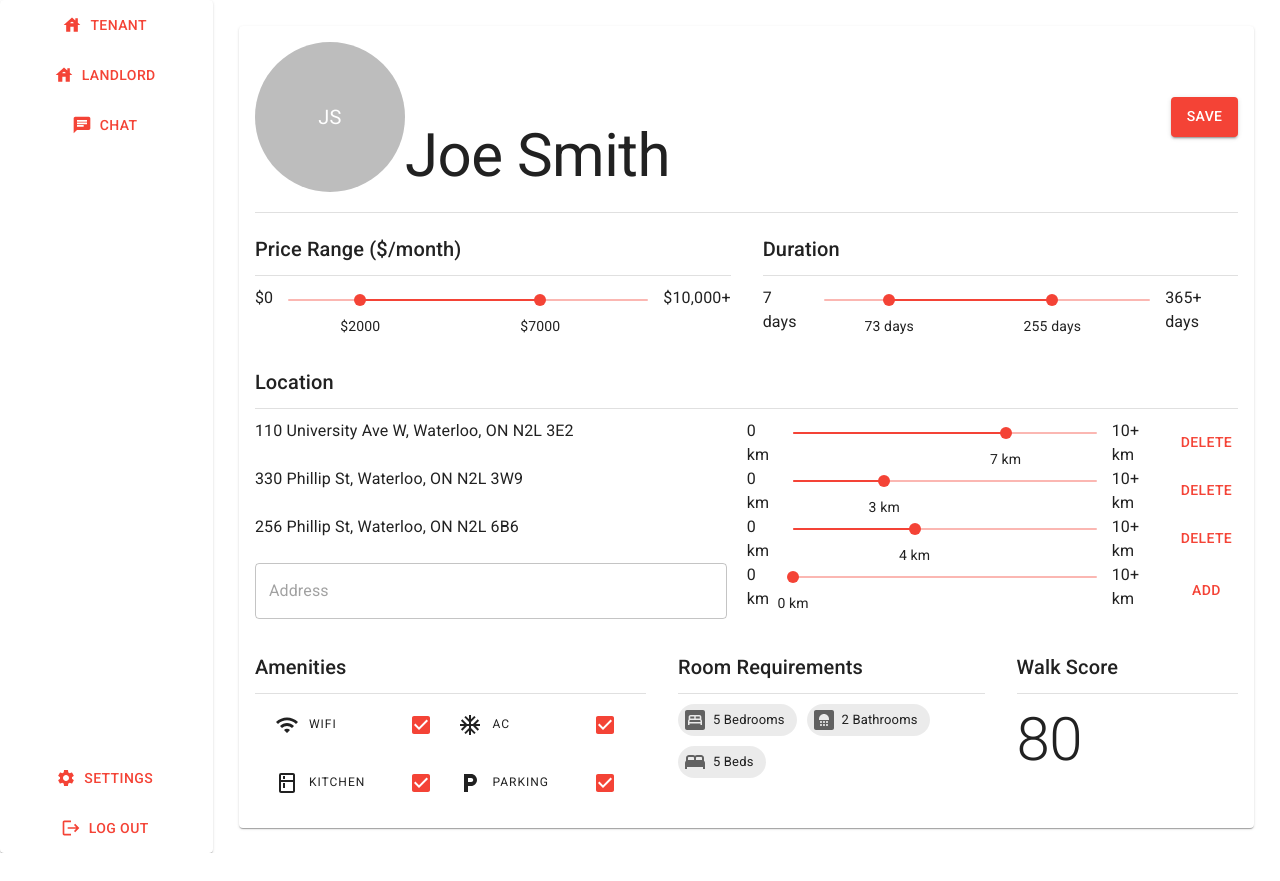
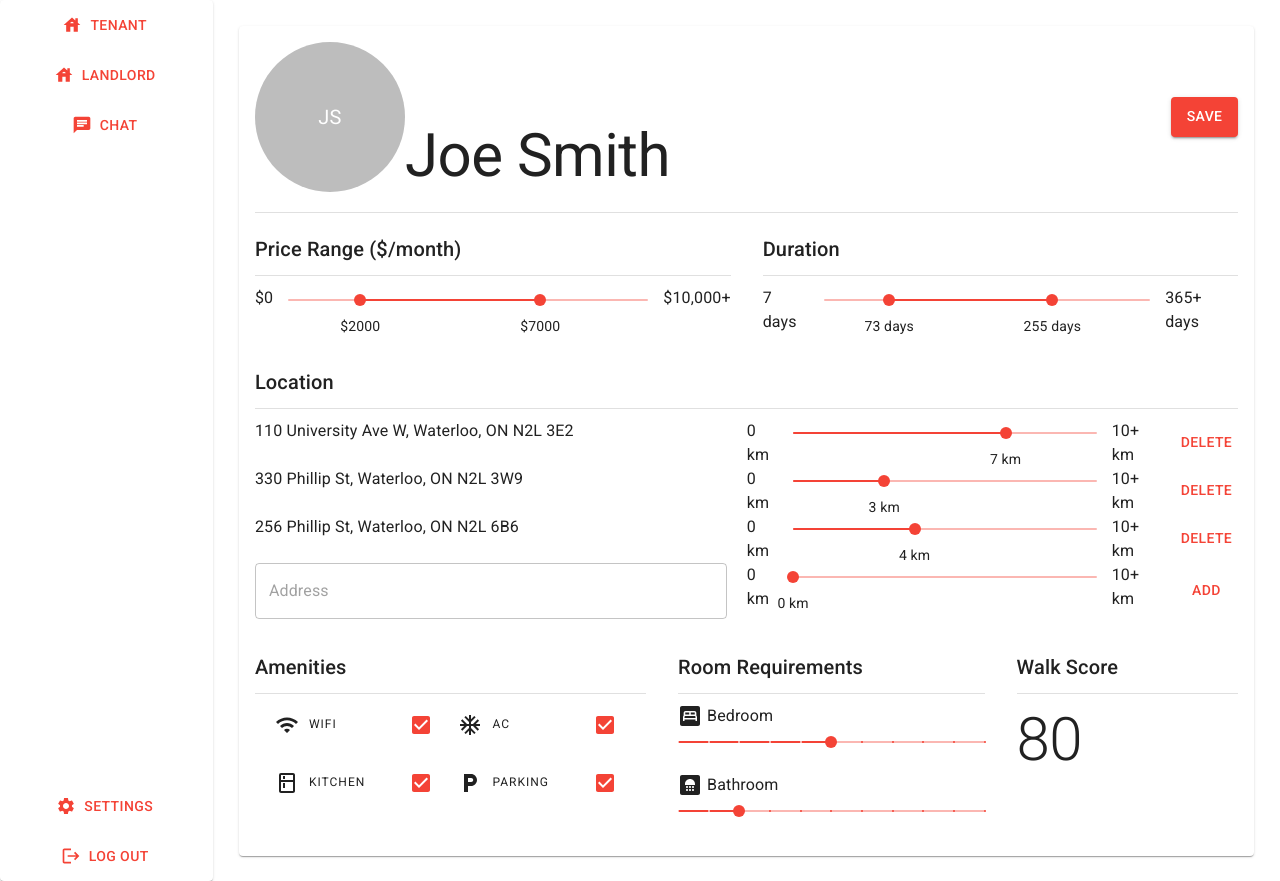
Before and after one commit to Sung-En-Huang/Spot, a React (Create React App) app: page /edit in a window 1280 px wide. Before the commit the page ends 853 px from the top, so only its background shows below. Built offline with nearby package versions, Linux system fonts and the light colour scheme; sample sign-in values are in the browser's storage.

Commit message:
implement room sliders for edit page

```diff
--- a/src/pages/EditProfile.tsx
+++ b/src/pages/EditProfile.tsx
@@ -8,12 +8,10 @@ import {
     Avatar,
     Typography,
     Slider,
-    Chip,
     Checkbox,
     TextField,
 } from "@mui/material";
 import {
-    Bed,
     Bathroom,
     BedroomParent,
     WifiOutlined,
@@ -98,6 +96,12 @@ interface Amenity {
     selected: boolean;
 }
 
+interface Room {
+    icon: React.ReactNode;
+    name: string;
+    num: number;
+}
+
 interface ProfileSettings {
     price: {
         lower: number;
@@ -109,11 +113,7 @@ interface ProfileSettings {
     };
     locations: Location[];
     amenities: Amenity[];
-    rooms: {
-        bedrooms: number;
-        bathrooms: number;
-        beds: number;
-    };
+    rooms: Room[];
     walkScore: number;
 }
 
@@ -141,11 +141,18 @@ function EditProfile() {
             { icon: <KitchenOutlined />, text: "Kitchen", selected: true },
             { icon: <LocalParkingOutlined />, text: "Parking", selected: true },
         ],
-        rooms: {
-            bedrooms: 5,
-            bathrooms: 2,
-            beds: 5,
-        },
+        rooms: [
+            {
+                icon: <BedroomParent />,
+                name: "Bedroom",
+                num: 5,
+            },
+            {
+                icon: <Bathroom />,
+                name: "Bathroom",
+                num: 2,
+            },
+        ],
         walkScore: 80,
     });
 
@@ -216,6 +223,20 @@ function EditProfile() {
             }
         });
         setSettings({ ...settings, amenities: newAmenities });
+    };
+
+    const handleRoomSlider = (
+        event: Event,
+        newValue: number | number[],
+        name: string
+    ) => {
+        let newRooms = settings.rooms;
+        newRooms.map((room) => {
+            if (room.name === name) {
+                room.num = !Array.isArray(newValue) ? newValue : 0;
+            }
+        });
+        setSettings({ ...settings, rooms: newRooms });
     };
 
     return (
@@ -453,18 +474,39 @@ function EditProfile() {
                                     gap: "10px",
                                 }}
                             >
-                                <Chip
-                                    icon={<BedroomParent />}
-                                    label={`${settings.rooms.bedrooms} Bedrooms`}
-                                />
-                                <Chip
-                                    icon={<Bathroom />}
-                                    label={`${settings.rooms.bathrooms} Bathrooms`}
-                                />
-                                <Chip
-                                    icon={<Bed />}
-                                    label={`${settings.rooms.beds} Beds`}
-                                />
+                                {settings.rooms.map((room) => (
+                                    <Box
+                                        sx={{
+                                            width: "100%",
+                                        }}
+                                    >
+                                        <Box
+                                            sx={{ display: "flex", gap: "5px" }}
+                                        >
+                                            {room.icon}
+                                            <Typography>{room.name}</Typography>
+                                        </Box>
+                                        <Slider
+                                            size="small"
+                                            valueLabelDisplay="auto"
+                                            step={1}
+                                            marks
+                                            min={0}
+                                            max={10}
+                                            value={room.num}
+                                            onChange={(
+                                                e: Event,
+                                                newValue: number | number[]
+                                            ) =>
+                                                handleRoomSlider(
+                                                    e,
+                                                    newValue,
+                                                    room.name
+                                                )
+                                            }
+                                        />
+                                    </Box>
+                                ))}
                             </Box>
                         </Grid>
                         <Grid item xs={3}>
```
